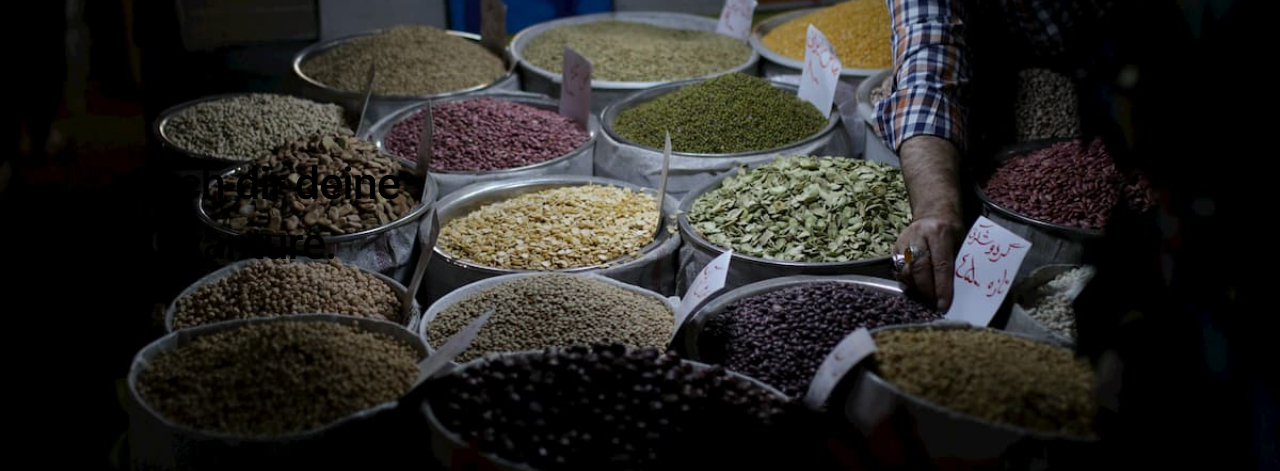
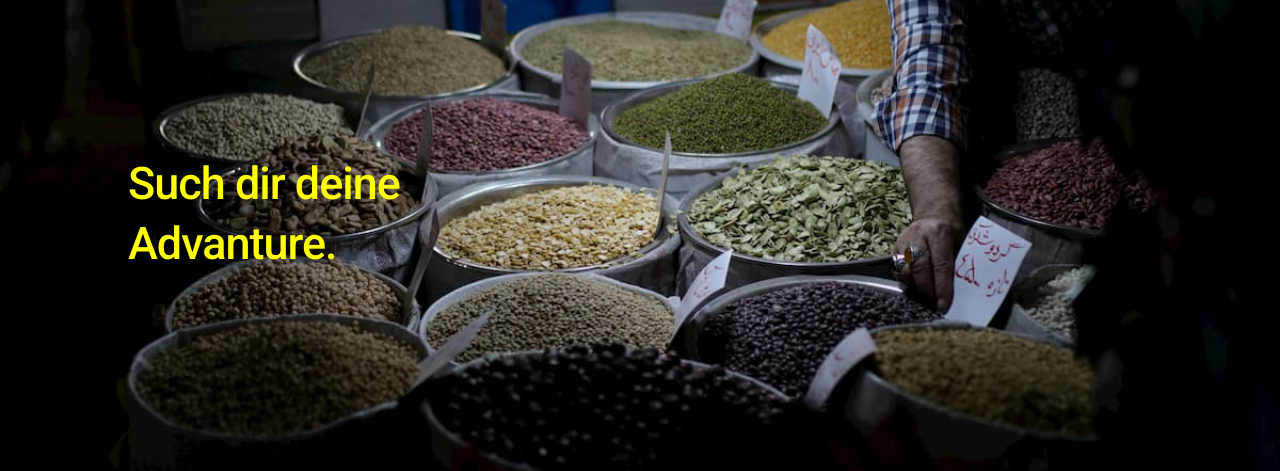
Before and after one commit to lovetheadvanture/lovetheadvanture.github.io, a plain HTML site: page index.html in a window 1280 px wide. Shown: the part 182-653 px from the top of the page. Drawn offline with Linux system fonts and the light colour scheme.

Commit message:
schriftfarbe 2

```diff
--- a/assets/css/me.css
+++ b/assets/css/me.css
@@ -108,7 +108,7 @@ body.page-template-page-fullsingle-me {
   background-size: cover; }
   body.page-template-page-fullsingle-me p {
     margin-bottom: 28px;
-    color: #yellow; }
+    color: yellow; }
     @media (max-width: 800px) {
       body.page-template-page-fullsingle-me p {
         font-size: 32px;
```
